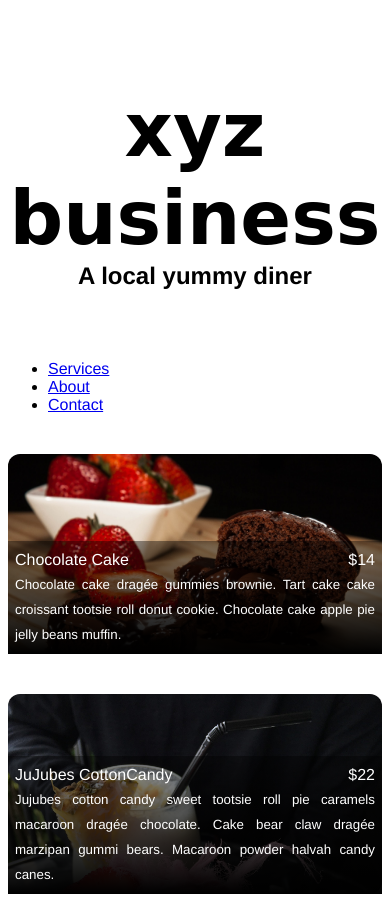
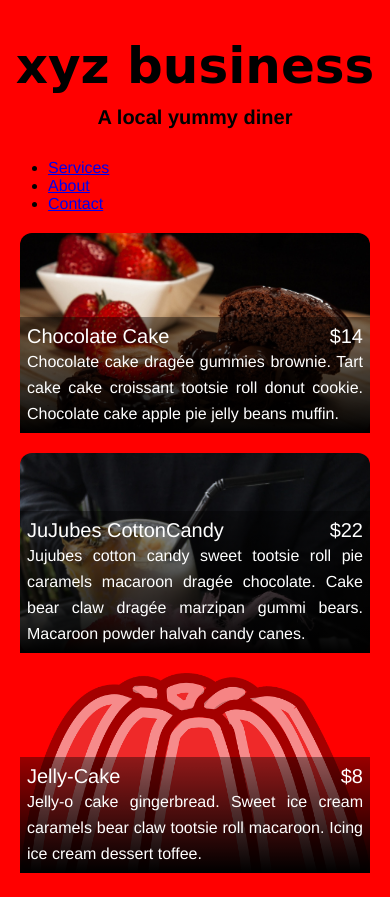
Before and after one commit to MeaganBlais/basicSmallBiz, a plain HTML site: page index.html in a window 390 px wide. Shown: the top 897 px of the page. Drawn offline with Linux system fonts and the light colour scheme; a web font is replaced by a local one.

Commit message:
adding styling for mobile screens

```diff
--- a/style.css
+++ b/style.css
@@ -58,3 +58,28 @@ h2 {
   text-align: center;
   margin: 0px 0 70px 0;
 }
+
+@media (max-width: 500px) {
+  body {
+    background: red;
+  }
+  h1 {
+    font-size: 50px;
+    margin-top: 20px;
+    line-height: 40px;
+  }
+  h2 {
+    font-size: 20px;
+    margin: 20px 0 30px 0;
+  }
+  div {
+    margin: 20px 12px 0 12px;
+  }
+  p {
+    font-size: 20px;
+    line-height: 24px;
+  }
+  small {
+    font-size: 16px;
+  }
+}
```
